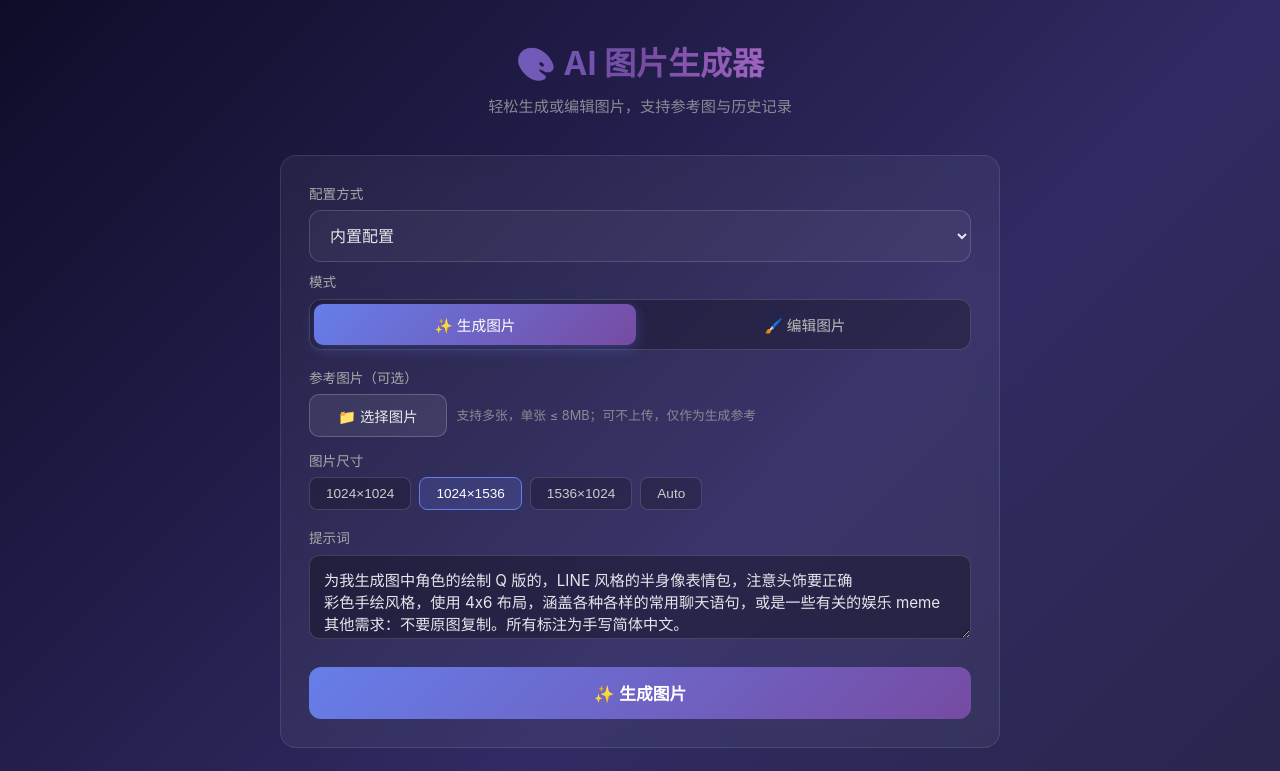
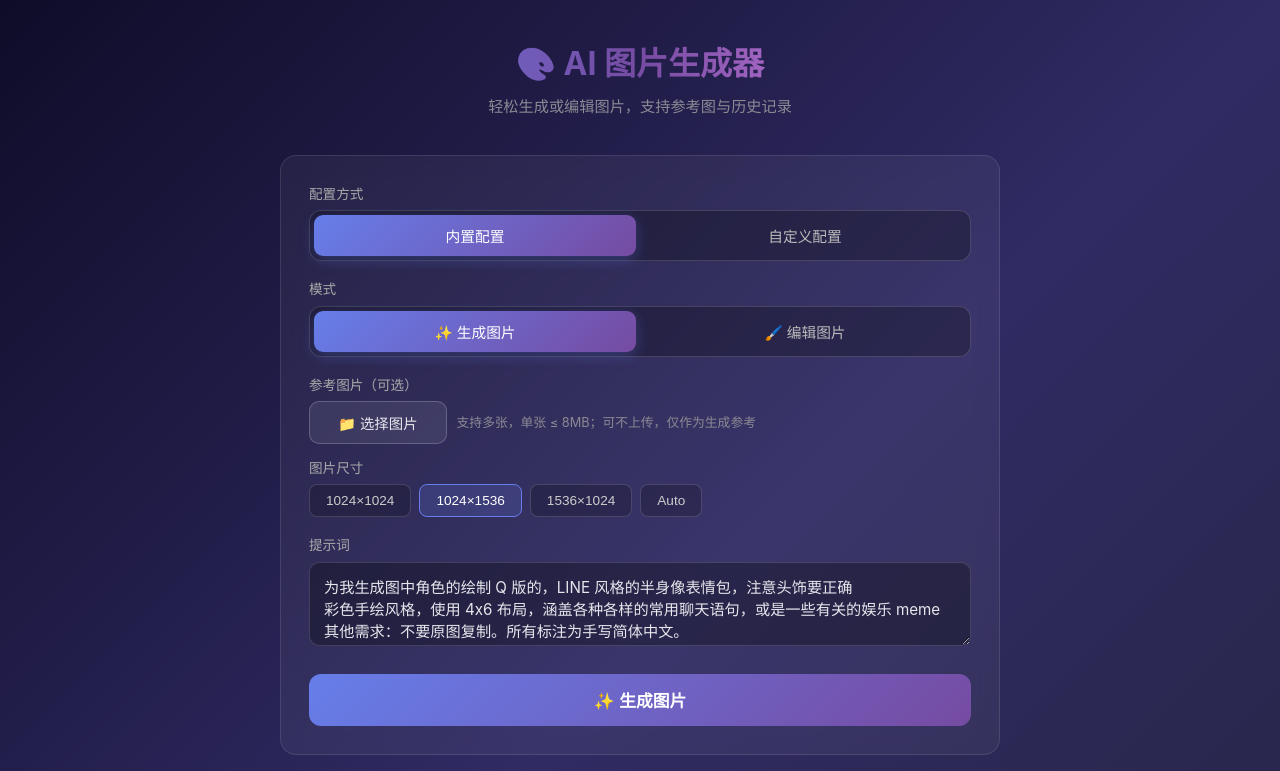
Before and after one commit to dming519/ai-image-generator-next, a Next.js app: page / in a window 1280 px wide. Shown: the top 771 px of the page. Built offline with nearby package versions, Linux system fonts and the light colour scheme.

Commit message:
ui: switch config mode selector to tab style

```diff
--- a/src/components/ImageGenerator.tsx
+++ b/src/components/ImageGenerator.tsx
@@ -228,18 +228,27 @@ export default function ImageGenerator() {
       </p>
 
       <section className="panel">
-        <label htmlFor="config-mode">配置方式</label>
-        <select
-          id="config-mode"
-          className="config-toggle"
-          value={configMode}
-          onChange={(e) =>
-            setConfigMode(e.target.value as "builtin" | "custom")
-          }
-        >
-          <option value="builtin">内置配置</option>
-          <option value="custom">自定义配置</option>
-        </select>
+        <label>配置方式</label>
+        <div className="mode-tabs" role="tablist" aria-label="配置方式">
+          <button
+            type="button"
+            role="tab"
+            aria-selected={configMode === "builtin"}
+            className={`mode-tab${configMode === "builtin" ? " is-active" : ""}`}
+            onClick={() => setConfigMode("builtin")}
+          >
+            内置配置
+          </button>
+          <button
+            type="button"
+            role="tab"
+            aria-selected={configMode === "custom"}
+            className={`mode-tab${configMode === "custom" ? " is-active" : ""}`}
+            onClick={() => setConfigMode("custom")}
+          >
+            自定义配置
+          </button>
+        </div>
 
         {configMode === "custom" && (
           <div id="advanced-config" className="advanced-config">
```
